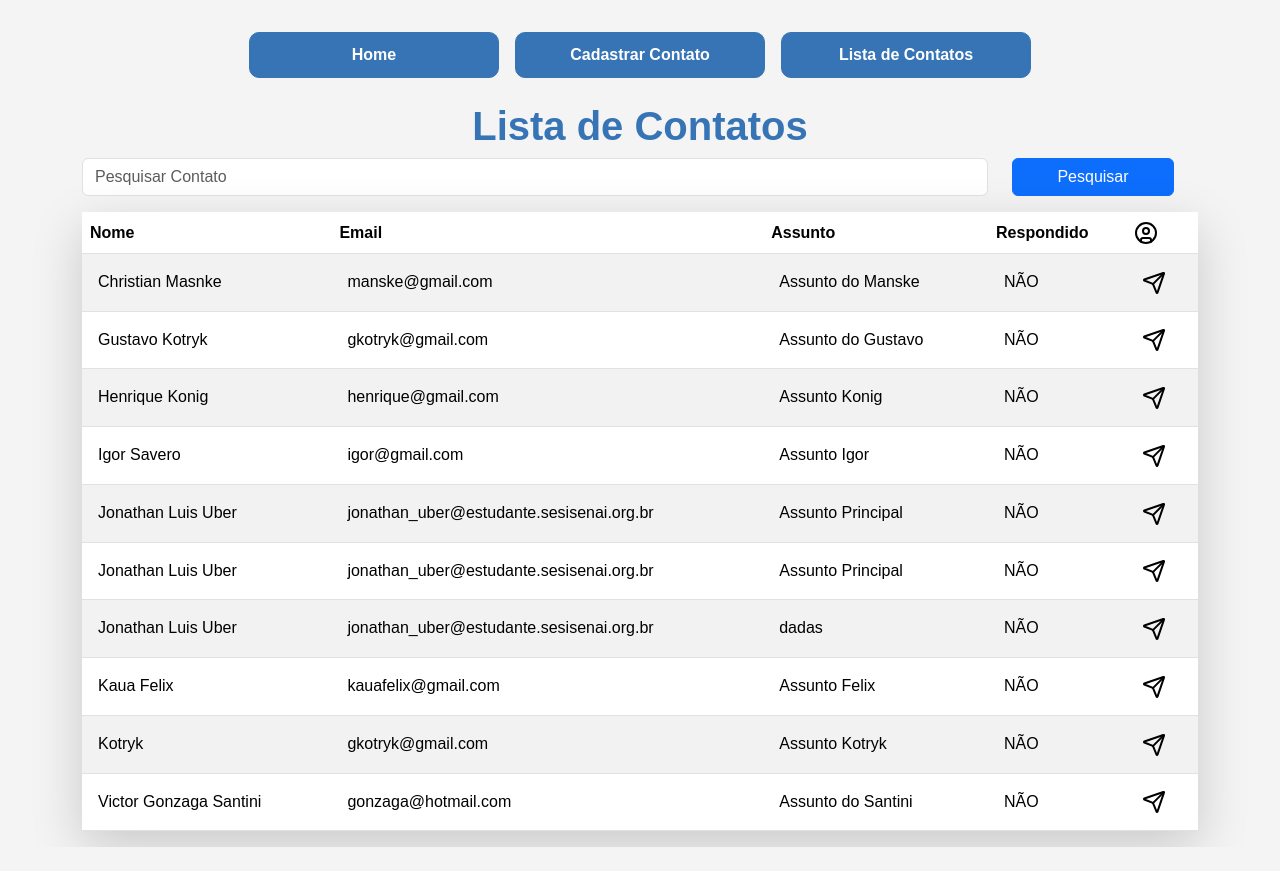
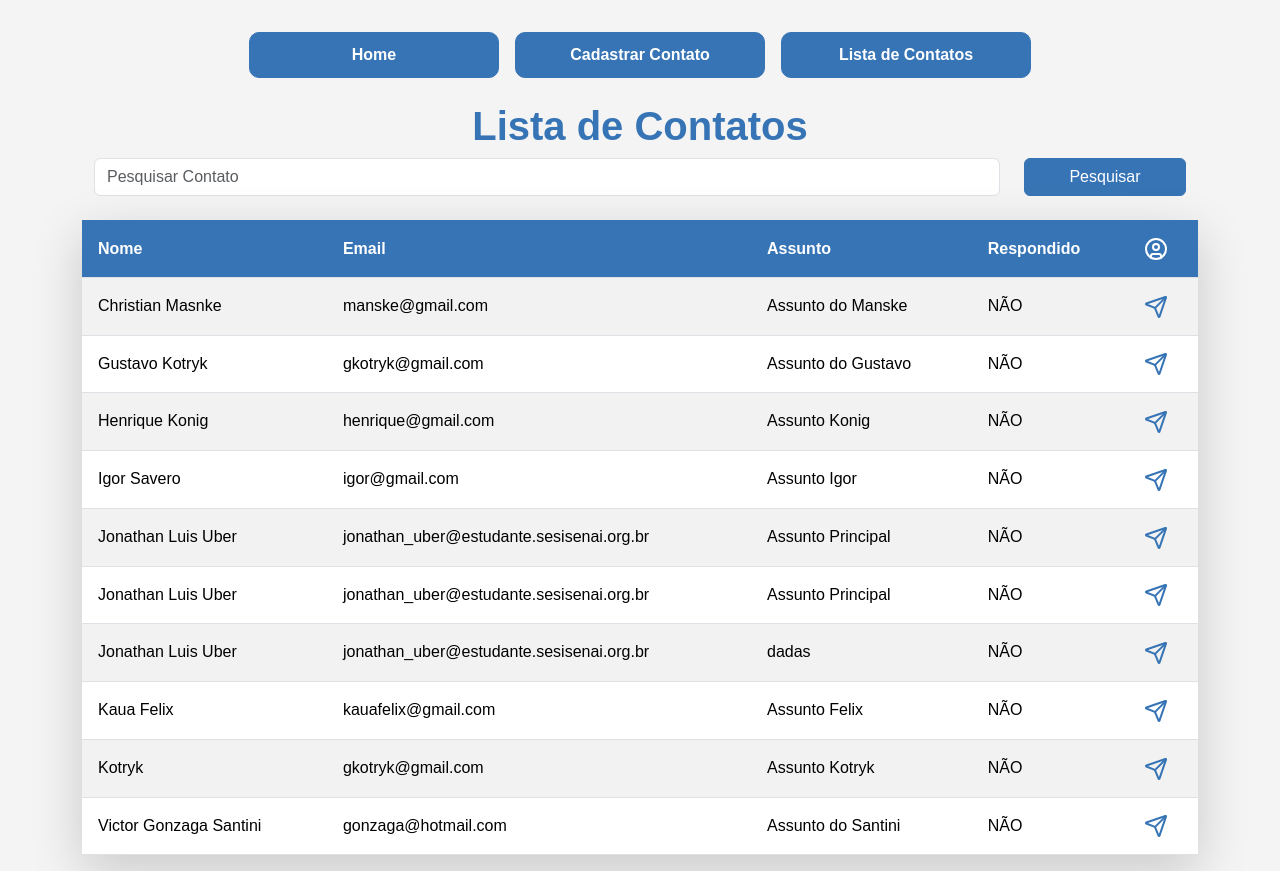
Before and after one commit to jonathan7gb/Aula-Flask, a Flask app: page /contato/lista/ in a window 1280 px wide. Before the commit the page ends 847 px from the top, so only its background shows below. Run offline with Flask 3, Linux system fonts and the light colour scheme.

Commit message:
algumas estilizacoes de botões

```diff
--- a/app/static/style.css
+++ b/app/static/style.css
@@ -92,17 +92,18 @@ p{
     box-shadow: 5px 5px 10px rgba(0, 0, 0, 0.514);
 }
 
-#abrirPerfil{
-    border: 0 !important;
-    background-color: transparent !important;
-    color: transparent !important;
-}
-
 #abrirPerfil:hover{
-    border: 0 !important;
-    background-color: transparent !important;
-    color: transparent !important;
     transition: all 0.8s ease;
     transform: scale(1.1);
 
 }
+
+.table th{
+    background-color: #3674B5 !important;
+    color: white;
+}
+
+button{
+    border: 1px solid #3674B5 !important;
+    background-color: #3674B5 !important;
+}
--- a/app/templates/contato_lista.html
+++ b/app/templates/contato_lista.html
@@ -9,23 +9,24 @@
             <div class="row mt-4">
                 <h3>Lista de Contatos</h3>
 
-                <form action="" method="get" class="row">
+                <form action="" method="get" class="row  m-0">
                     <div class="col-10">
                         <input type="text" name="pesquisa" class="form-control" placeholder="Pesquisar Contato">
                     </div>
-                    <div class="col-2">
-                        <button type="submit" class="btn btn-primary w-100">Pesquisar</button>
+                    <div class="col-2 m-0">
+                        <button type="submit" class="btn btn-primary w-100 m-0">Pesquisar</button>
                     </div>
                 </form>
                 <div class="col-12">
-                    <table class="table mt-3 table-striped  shadow-lg">
-                        <thead>
-                            <tr>
-                                <th>Nome</th>
-                                <th>Email</th>
-                                <th>Assunto</th>
-                                <th>Respondido</th>
-                                <th ><svg xmlns="http://www.w3.org/2000/svg" width="24" height="24" viewBox="0 0 24 24" fill="none" stroke="black" stroke-width="2" stroke-linecap="round" stroke-linejoin="round" class="lucide lucide-circle-user-icon lucide-circle-user">
+                    <table class="table mt-4 table-striped  shadow-lg">
+                        <thead >
+                            <tr class="">
+                                <th class="p-3">Nome</th>
+                                <th class="p-3">Email</th>
+                                <th class="p-3">Assunto</th>
+                                <th class="p-3">Respondido</th>
+                                <th class="p-3">
+                                    <svg xmlns="http://www.w3.org/2000/svg" width="24" height="24" viewBox="0 0 24 24" fill="none" stroke="white" stroke-width="2" stroke-linecap="round" stroke-linejoin="round" class="lucide lucide-circle-user-icon lucide-circle-user">
                                         <circle cx="12" cy="12" r="10"/>
                                         <circle cx="12" cy="10" r="3"/>
                                         <path d="M7 20.662V19a2 2 0 0 1 2-2h6a2 2 0 0 1 2 2v1.662"/>
@@ -48,7 +49,7 @@
                                     </td>
                                     <td class="p-3 align-items-center">
                                         <a href="{{url_for('contatoDetalhes', id = linha.id)}}" id="abrirPerfil">
-                                            <svg xmlns="http://www.w3.org/2000/svg" width="24" height="24" viewBox="0 0 24 24" fill="none" stroke="black" stroke-width="2" stroke-linecap="round" stroke-linejoin="round" class="lucide lucide-send-icon lucide-send">
+                                            <svg xmlns="http://www.w3.org/2000/svg" width="24" height="24" viewBox="0 0 24 24" fill="none" stroke="#3674B5" stroke-width="2" stroke-linecap="round" stroke-linejoin="round" class="lucide lucide-send-icon lucide-send">
                                                 <path d="M14.536 21.686a.5.5 0 0 0 .937-.024l6.5-19a.496.496 0 0 0-.635-.635l-19 6.5a.5.5 0 0 0-.024.937l7.93 3.18a2 2 0 0 1 1.112 1.11z"/>
                                                 <path d="m21.854 2.147-10.94 10.939"/>
                                             </svg>
```
